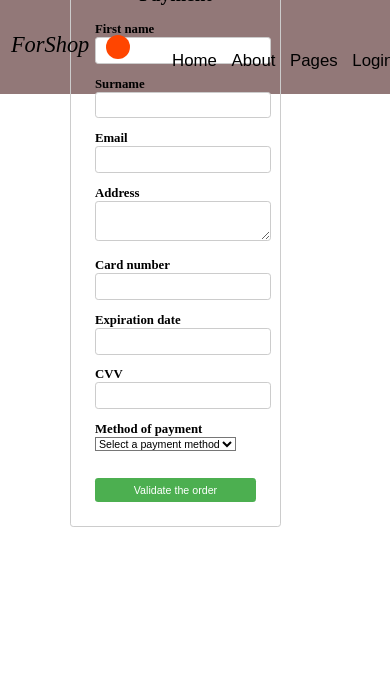
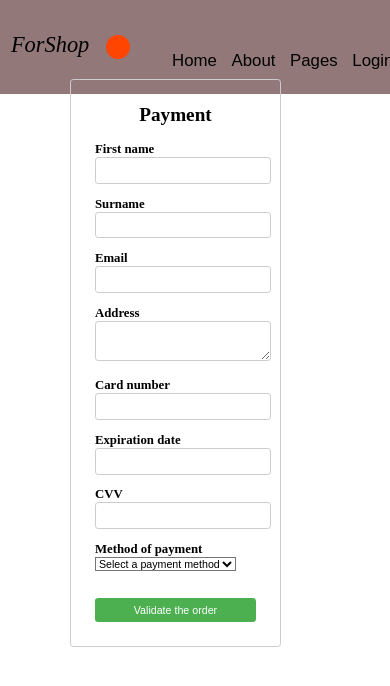
Before and after one commit to nessytb/eco-web, a PHP site: page /checkout.html in a window 390 px wide. Shown: the top 686 px of the page. Run offline with PHP 8.4, Linux system fonts and the light colour scheme; some libraries are stand-ins or nearby versions.

Commit message:
Update checkout.css

```diff
--- a/checkout.css
+++ b/checkout.css
@@ -280,7 +280,7 @@ body {
     }
 .checkout {
     width: 2060px;
-    margin-top: 490px;
+    margin-top: 790px;
     margin-left: 2%;
     padding: 1rem;
     border: 1px solid #ccc;
```
